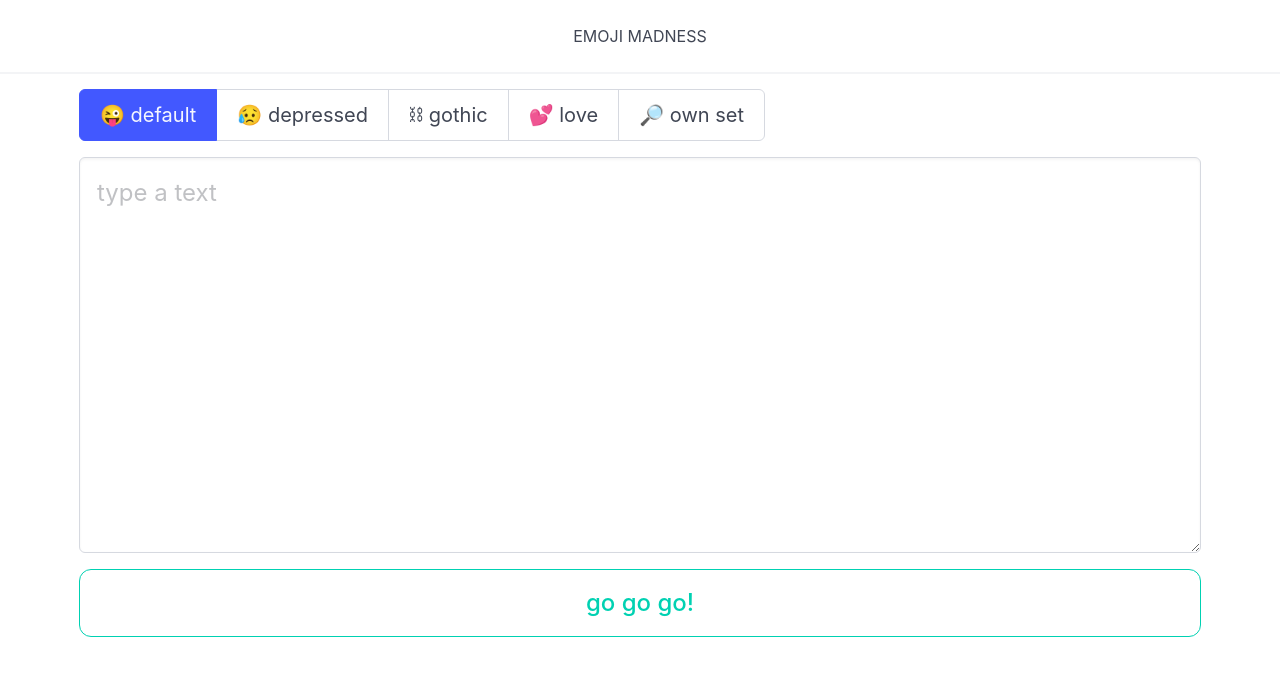
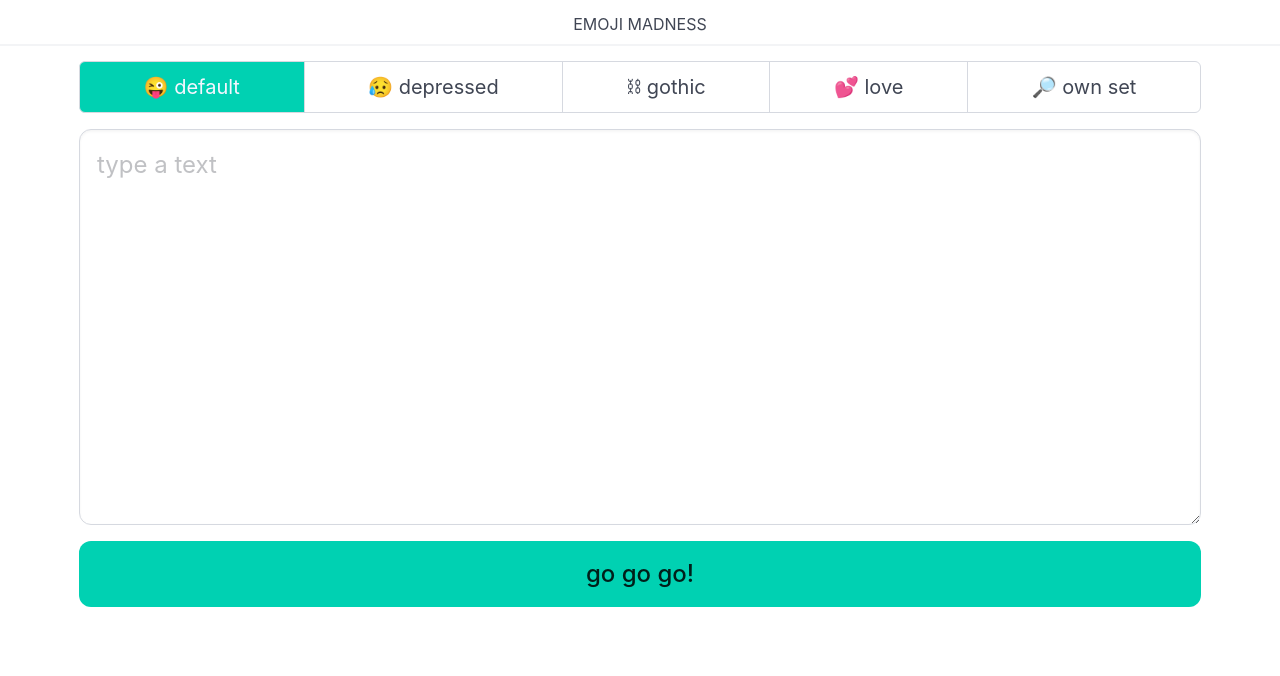
Before and after one commit to cartwheee11/emojimadness, a Vue app: page / in a window 1280 px wide. Shown: the top 676 px of the page. Built offline with nearby package versions, Linux system fonts and the light colour scheme.

Commit message:
better design

```diff
--- a/src/views/HomeView.vue
+++ b/src/views/HomeView.vue
@@ -4,15 +4,14 @@
 
 <template>
   <section>
-    <div class="content">
-      <p class="mt-5 docs-header uppecase has-text-centered">EMOJI MADNESS</p>
-    </div>
 
-    <hr class="hr mb-0">
+    <p class="mt-3 mb-2 docs-header uppecase has-text-centered"><span>EMOJI MADNESS</span></p>
+
+    <hr class="hr m-0">
     <div class="container">
 
       <div class="menu">
-        <div class="tabs is-toggle is-medium mb-4">
+        <div class="tabs is-toggle is-primary is-fullwidth is-medium mb-4">
           <ul class="is-large">
             <li @click="tabClick(item)" v-for="item in emojiSets" :key="item.name"
               :class="{ 'is-active': item.isActive }">
@@ -25,9 +24,11 @@
           placeholder="set your own emoji map" type="text">
       </div>
 
-      <textarea class="textarea is-large mb-4" v-model='textarea' placeholder="type a text" name="" id=""
-        rows="10"></textarea>
-      <button @click="doShit" class="container submit button is-outlined is-mobile max-width is-primary is-large">
+      <textarea class="textarea is-large mb-4" @focusin="(e) => {
+        (e.target as HTMLElement).classList.add('is-primary');
+      }" @focusout="(e: Event) => (e.target as HTMLElement).classList.remove('is-primary')" placeholder="type a text"
+        name="" id="" rows="10"></textarea>
+      <button @click="doShit" class="container submit button  is-mobile max-width is-primary is-large">
         go go go!
       </button>
     </div>
@@ -53,27 +54,27 @@ export default defineComponent({
           name: "😜 default",
           set: "😙 😅 🙁 🤔 😭 ☠️ 💬 💣 🧐 😈 💞 🙀 🤧 😴 💦 😢 ☹️ 😵 🤨 😓 💝 😬 😜 🥴 😍 😸 👺 🤣 💭 😰 💛 😹 😋 🤗 😗 💫 🤯 🙄 😐 👾 👽 💖 🙂 🥶 😒 😠 🙉 😳 😘 💟 🥺 🤍 🥳 😌 😔 🤕 🤪 👻 😝 😞 🤎 😎 🤭 😇 😻 😶 😷 😪 🥱 🤩 😧 😏 ❣️ 😨 🤠 💗 😫 🖤 😿 😤 🤖 👹 🤫 😛 🤮 🤡 😺 😲 😩 🤓 😖 😱 😕 😮 💙 🧡 😦 🗨️ 😄 🤑 💓 😁 😑 💨 🙊 🙃 💤 😯 ❤️ 🤬 💯 💌 💕 🥰 😃 🥵 🤥 💀 💔 💜 💥 💋 💘 😀 🤐 😼 😵 😀 😉 👿 🤤 😥 😆 🙈 😽 😾 😚 🤢 🤒 💩 😡 😂 😊 💢 😣 🗯️ 💚",
           isActive: true,
-        } as EmojiSet,
+        },
         depressed: {
           name: "😥 depressed",
           set: "😣 😥 🤧 💦 😓 😾 😵 😰 🤐",
           isActive: false
-        } as EmojiSet,
+        },
         gothic: {
           name: "⛓ gothic",
           set: "♱ ✮ ☠︎ † ✧ ☆ ★ ♡ ༒ ⭑๋࣭ ✟ ♬ ♪ ☦ ✞ ✩ 🕷️ 🖤 ⛓ 💉 ✖️ ⚰️ 🕯 🗡 🔗 🎧 📓 ⛓ ☠️ 🎀 🕯️ 🍷 ♰ 🕸️ 🎀 🕷️ 🔪 💀 🗝️ 🖇️ 🎸 ✟ ✖️ 💉",
           isActive: false
-        } as EmojiSet,
+        },
         love: {
           name: "💕 love",
           set: "❤️ 💕 💜 💙 💔 💖 ♥️ 💗 💛 💓 💚 🤍 🖤  💞 ❣️ 💘 🧡 💝 💟 🤎 😍  😭 🥺 🙏 ✨ 🌸 🌺 💋 😘 💦 🥰 ☺️ 🔥 🌹 😋 🦶 🦋 😊",
           isActive: false
-        } as EmojiSet,
+        },
         ownSet: {
           name: "🔎 own set",
           set: '',
           isActive: false
-        } as EmojiSet
+        }
       } as EmojiSets
     }
   },
@@ -106,7 +107,7 @@ export default defineComponent({
         }
       }
 
-      currentEmojiSet = currentEmojiSet.map(e => e.trim()).filter(e => e != '')
+      currentEmojiSet = currentEmojiSet.map(e => e.trim()).filter(e => e != '');
 
       this.textarea = currentEmojiSet[Math.floor(Math.random() * currentEmojiSet.length)] + ' ' + this.textarea.split(' ').map(e => e + ' ' + currentEmojiSet[Math.floor(Math.random() * currentEmojiSet.length)] + ' ').join('')
     }
@@ -115,6 +116,15 @@ export default defineComponent({
 </script>
 
 <style scoped>
+:root {
+  /* --bulma-primary: red !important; */
+}
+
+.is-toggle .is-active a {
+  background-color: var(--bulma-primary) !important;
+  border-color: var(--bulma-border) !important;
+}
+
 .container {
   padding: 15px
 }
@@ -122,4 +132,12 @@ export default defineComponent({
 * {
   box-sizing: border-box !important;
 }
+
+textarea {
+  /* background-color: #092d104f; */
+  /* border-width: 1px; */
+  /* border-color: #7fffd46d; */
+  border-radius: 12px;
+  /* background-color: #002e279b; */
+}
 </style>
```
